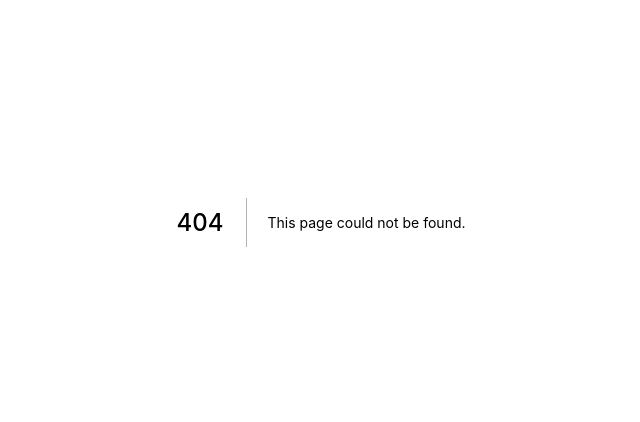
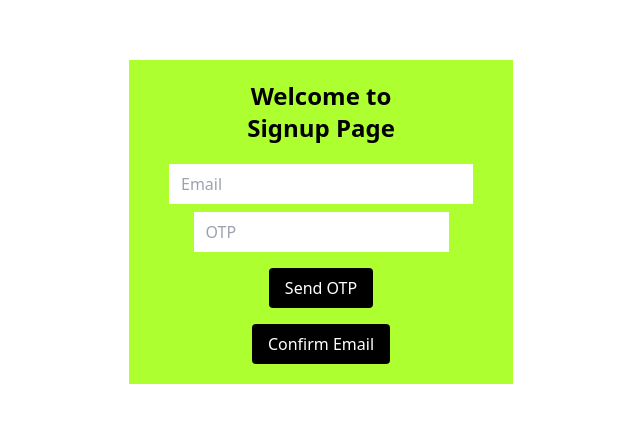
Before and after one commit to FidalMathew/BuyToEarn, a Next.js app in the folder client/: page /signup in a window 1280 px wide. Before the commit this address had no page. Shown: the part 178-600 px from the top of the page, without its empty margins (319-959 px from the left). Built offline with nearby package versions, Linux system fonts and the light colour scheme.

Commit message:
added signup page

```diff
--- a/client/package.json
+++ b/client/package.json
@@ -9,6 +9,7 @@
     "lint": "next lint"
   },
   "dependencies": {
+    "axios": "^0.27.2",
     "next": "12.2.0",
     "react": "18.2.0",
     "react-dom": "18.2.0"
--- /dev/null
+++ b/client/pages/signup.js
@@ -0,0 +1,69 @@
+import { useState } from "react"
+import axios from 'axios'
+
+const styles = {
+    wrapper: "h-screen w-full flex items-center justify-center ",
+    formDiv: "bg-[greenyellow] w-96 p-5 text-center",
+    inp: "mt-2 ",
+    h2: " text-2xl font-bold mb-5",
+    button: "bg-[black] text-white mt-4 px-4 py-2 rounded"
+}
+
+function SignUp() {
+
+    const [email, setEmail] = useState("")
+    const [userName, setUserName] = useState("")
+    const [otp, setOtp] = useState("")
+    const [genOtp, setGenOtp] = useState("")
+    const [pass, setPass] = useState("")
+
+    const [emailConf, setEmailConf] = useState("")
+
+    const url = "http://localhost:5000"
+
+    const triggerOtp = () => {
+
+        const randVal = Math.floor((Math.random() * 10000));
+        setGenOtp(randVal)
+        // const res = axios.post(url, { randVal, email} );
+
+    }
+
+    const confirmEmail = () => {
+
+        setEmailConf(true)
+    }
+
+    const signup = () => {
+
+    }
+
+    return (
+        <div className={styles.wrapper}>
+            <div className={styles.formDiv}>
+
+                <h2 className={styles.h2}> Welcome to <br /> Signup Page</h2>
+                {
+                    !emailConf ?
+                        (<form >
+                            <div className={styles.inp} > <input type="email" className="focus:outline-none px-3 py-2" style={{ width: "19em" }} placeholder="Email" required onChange={(e) => setEmail(e.target.value)} /></div>
+                            <div className={styles.inp}>
+                                <input type="number" className="focus:outline-none px-3 py-2" placeholder="OTP" required onChange={(e) => setOtp(e.target.value)} />
+                                <button className={styles.button} onClick={triggerOtp}>Send OTP</button>
+                            </div>
+                            {genOtp && <div> Email sent to {email} </div>}
+                            <div> <button className={styles.button} onClick={confirmEmail} >Confirm Email</button></div>
+                        </form>)
+                        :
+                        (<form onSubmit={signup}>
+                            <div className={styles.inp}> <input type="email" className="focus:outline-none px-3 py-2" placeholder="Email" readOnly required /></div>
+                            <div className={styles.inp}> <input type="username" className="focus:outline-none px-3 py-2" placeholder="Username" required /></div>
+                            <div> <button className={styles.button} >SignUp</button></div>
+                        </form>)
+                }
+            </div>
+        </div >
+    )
+}
+
+export default SignUp
```
Also changed, not shown: client/pages/Login.js (added), 2 other files (tests, documents, lock files or other folders).
